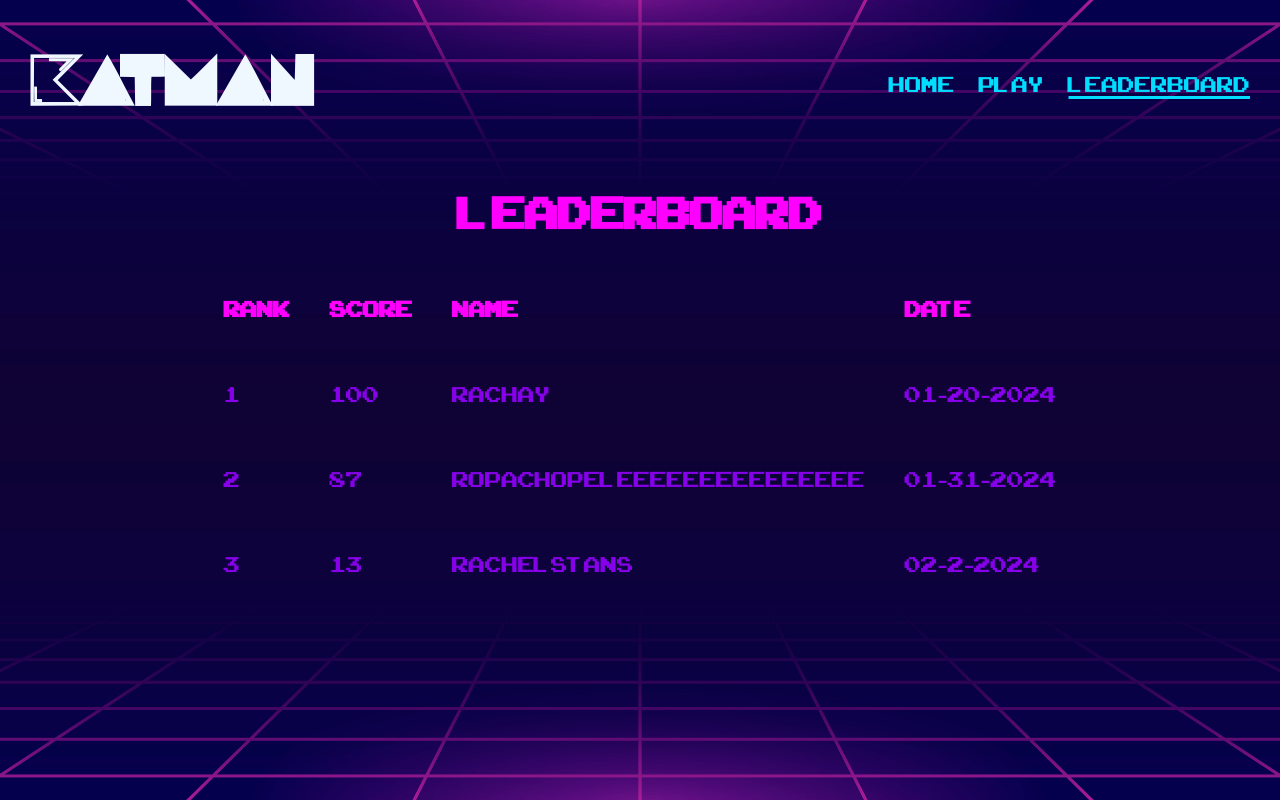
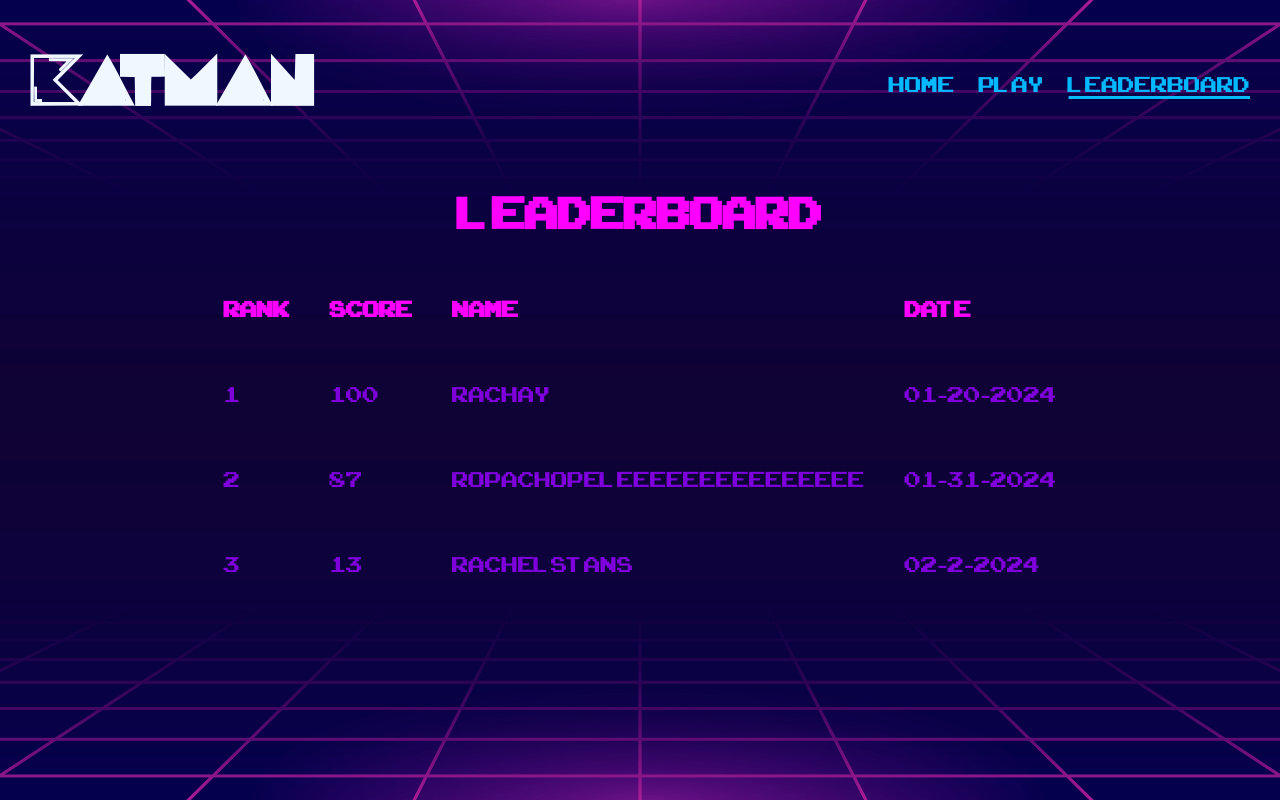
Before and after one commit to rachelstans/startup, a plain HTML site: page leaderboard.html in a window 1280 px wide. Drawn offline with nearby package versions, Linux system fonts and the light colour scheme.

Commit message:
changed text brightness

```diff
--- a/leaderboard.css
+++ b/leaderboard.css
@@ -53,14 +53,14 @@ li {
     color:indigo !important;
     font-family: normalText;
     font-size: 30px;
-    filter: brightness(180%);
+    filter: brightness(150%);
     list-style-type: none;
 }
 
 main {
     flex: 1 !important;
     color:indigo;
-    filter: brightness(180%);
+    filter: brightness(170%);
     font-family: normalText;
     font-size: 30px;
 
@@ -78,6 +78,6 @@ th, td {
     text-align: left;
 }
 
-li:hover {
-    filter: brightness(300%);
+li:hover, a:hover {
+    filter: brightness(200%) !important;
 }
```
